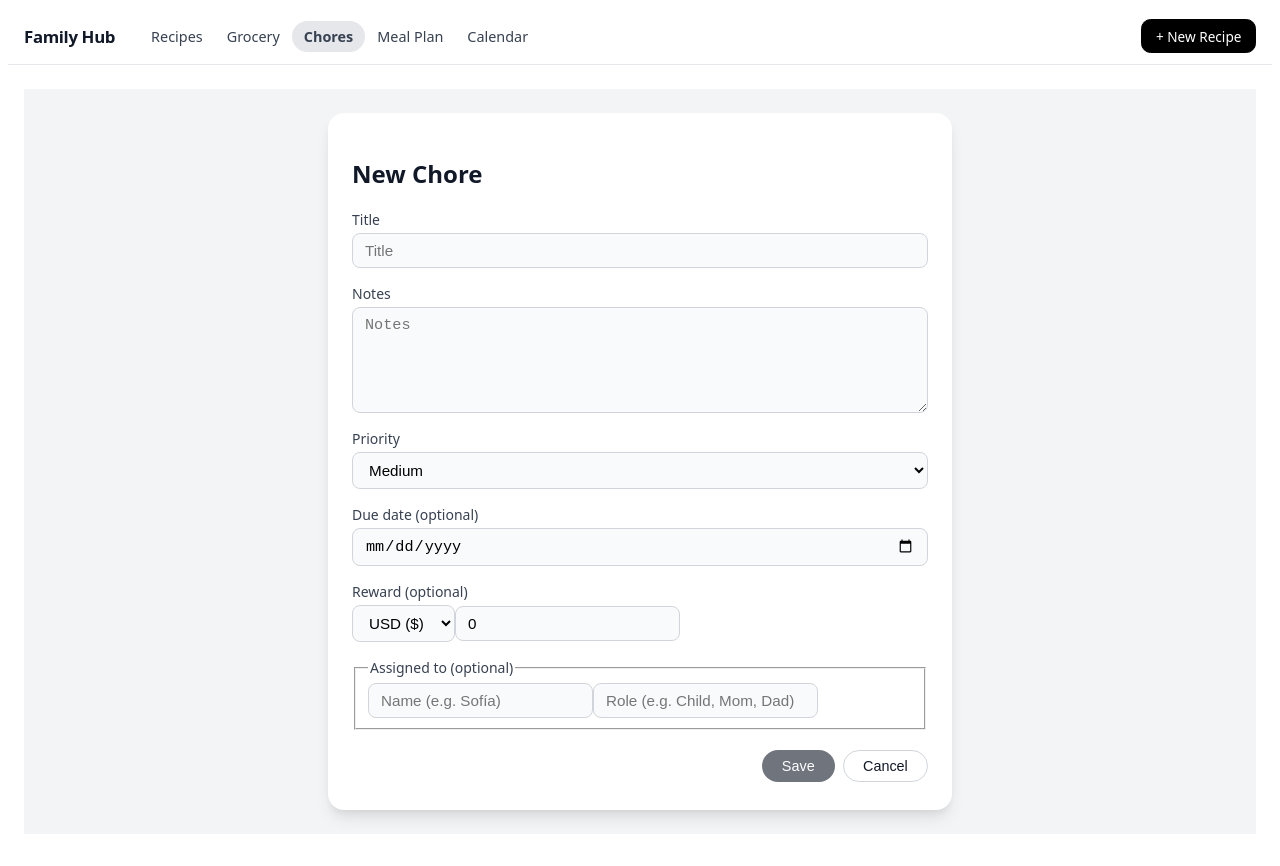
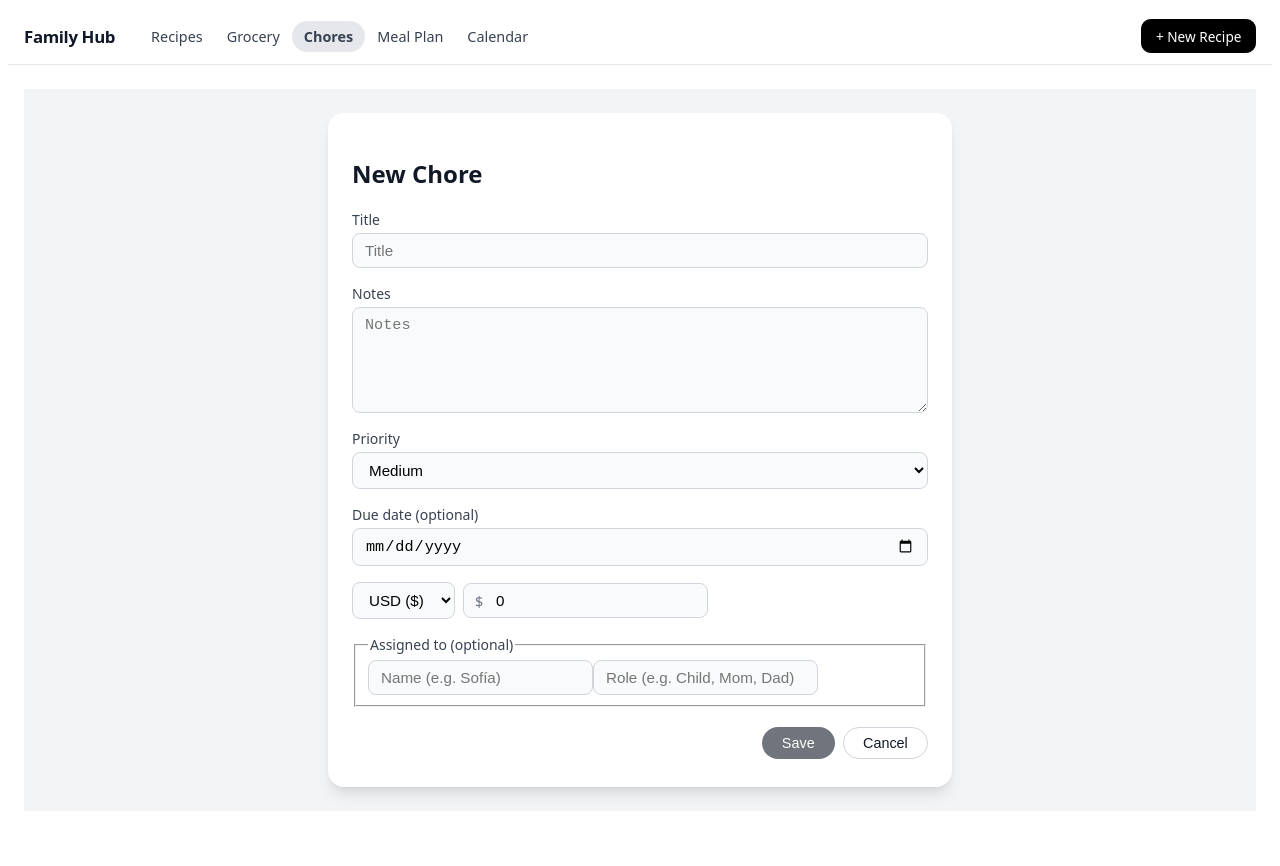
Before and after one commit to farah-st/family-management-hub, an Angular app in the folder client/: page /chores/new in a window 1280 px wide. After the commit the page ends 843 px from the top, so only its background shows below. Built offline with nearby package versions, Linux system fonts and the light colour scheme; no server answers.

Commit message:
Changes deploying

```diff
--- a/client/src/app/chores/chore-form/chore-form.component.html
+++ b/client/src/app/chores/chore-form/chore-form.component.html
@@ -44,8 +44,6 @@
   </label>
 
   <!-- Reward section -->
-  <div class="chore-form__field">
-    <span class="chore-form__label">Reward (optional)</span>
   <div class="chore-form__reward-row">
     <select
       class="chore-form__input chore-form__input--select-currency"
@@ -54,6 +52,11 @@
       <option value="USD">USD ($)</option>
       <option value="MXN">MXN ($)</option>
     </select>
+
+    <div class="reward-input-wrapper">
+      <span class="reward-prefix">
+        {{ form.value.rewardCurrency === 'USD' ? '$' : '$' }}
+      </span>
 
       <input
         class="chore-form__input chore-form__input--reward-amount"
--- a/client/src/app/chores/chore-form/chore-form.component.scss
+++ b/client/src/app/chores/chore-form/chore-form.component.scss
@@ -120,3 +120,32 @@
   background-color: #f3f4f6;
   border-color: #9ca3af;
 }
+
+/* Reward row layout */
+.chore-form__reward-row {
+  display: flex;
+  gap: 0.5rem;
+  align-items: center;
+}
+
+/* Wrapper so we can position the $ */
+.reward-input-wrapper {
+  position: relative;
+  flex: 1;
+}
+
+/* The $ prefix inside the input */
+.reward-prefix {
+  position: absolute;
+  left: 0.75rem;
+  top: 50%;
+  transform: translateY(-50%);
+  pointer-events: none;
+  color: #6b7280; // gray-500
+  font-size: 0.9rem;
+}
+
+/* Extra left padding to make room for the $ */
+.chore-form__input--reward-amount {
+  padding-left: 2rem; // or 2.25rem if it feels tight
+}
```
Also changed, not shown: 1 other file (tests, documents, lock files or other folders). Lines whose indentation alone changed are shown as unchanged.
